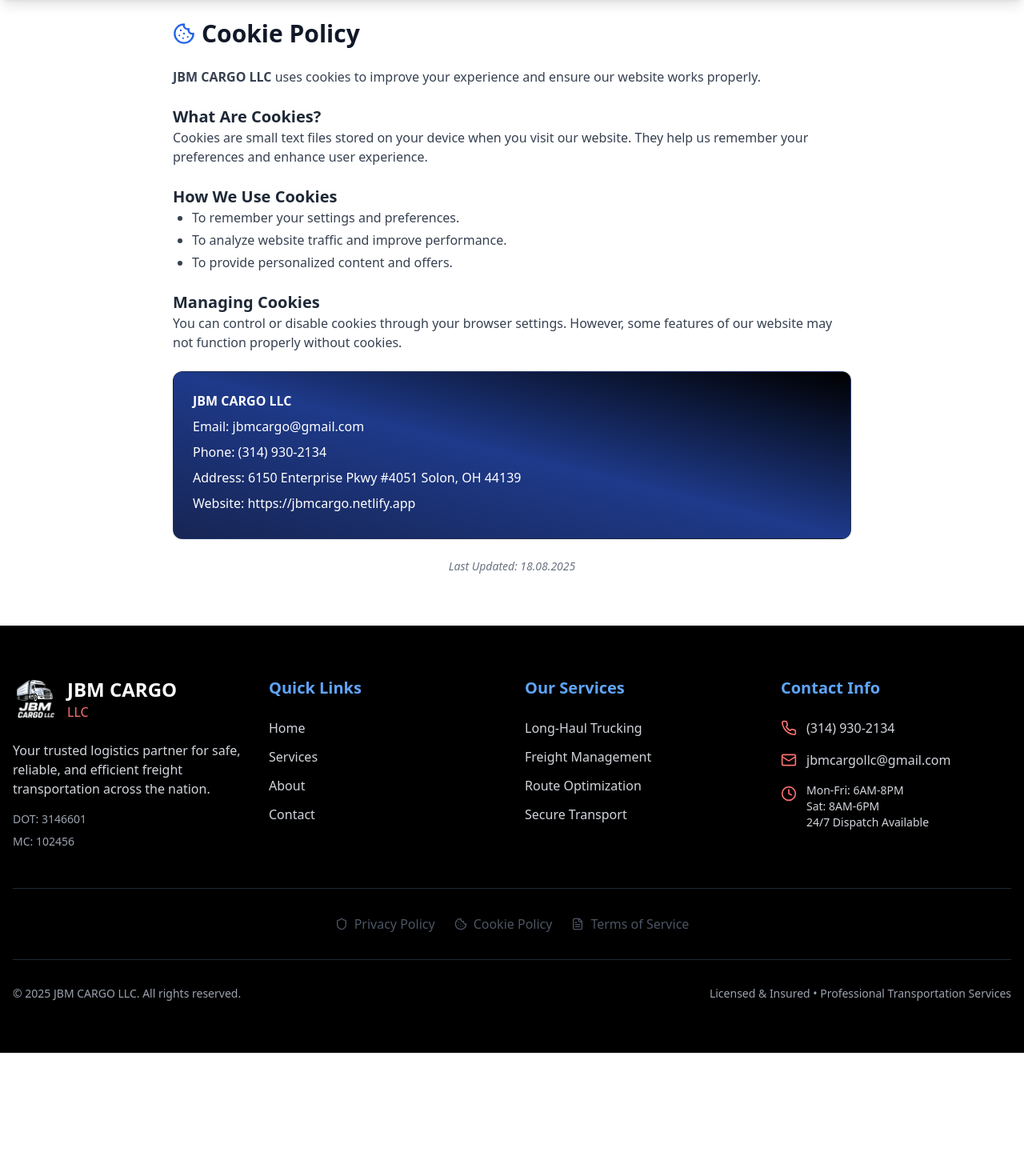
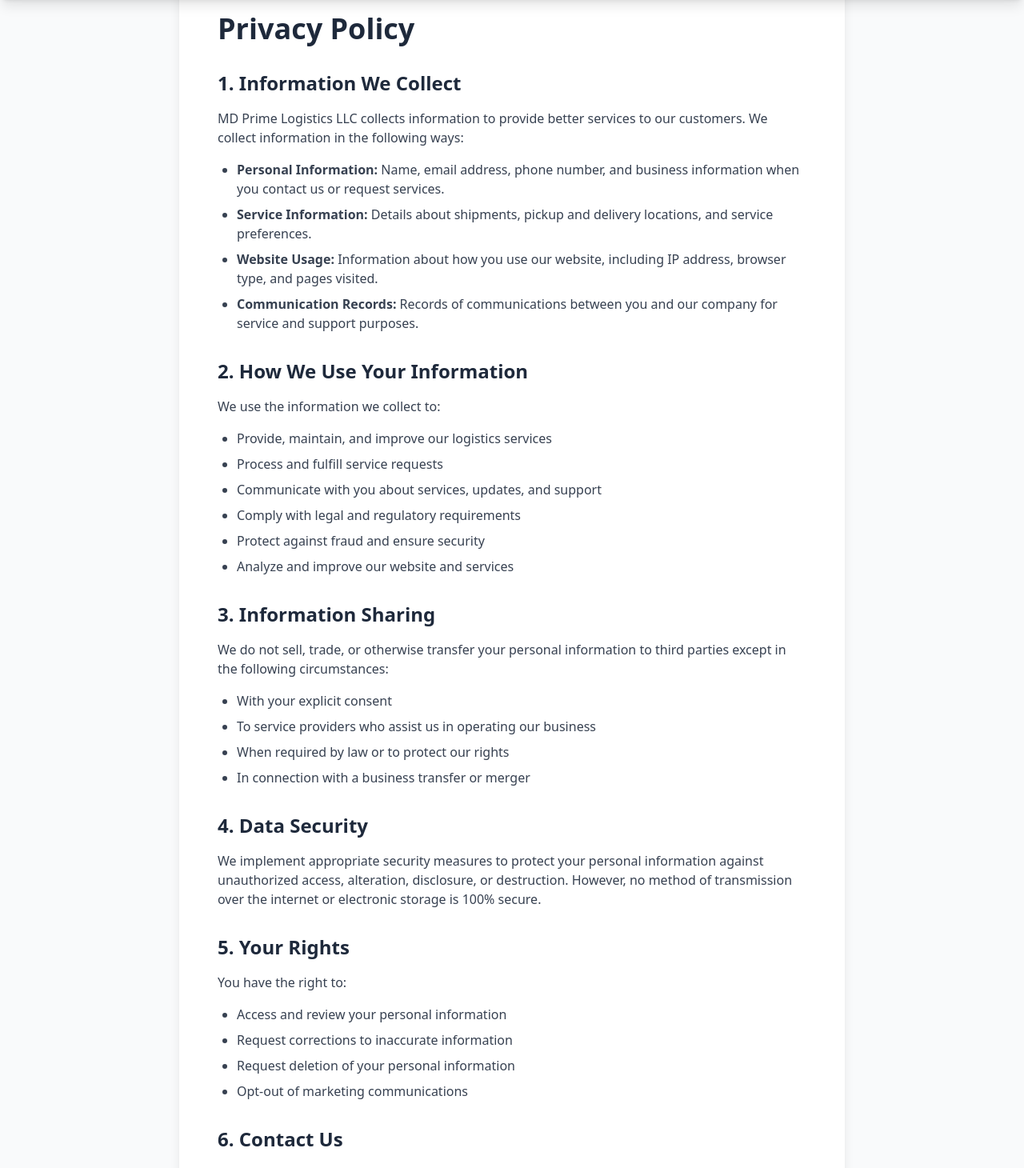
Before and after one commit to EasyRelay/jbm_cargo, a React (Vite) app: page /cookie_policy in a window 1280 px wide. Shown: the part 80-1540 px from the top of the page at 80% size. Before the commit the page ends 1396 px from the top, so only its background shows below. Built offline with nearby package versions, Linux system fonts and the light colour scheme.

Commit message:
Update CookiePolicy.tsx

```diff
--- a/src/pages/CookiePolicy.tsx
+++ b/src/pages/CookiePolicy.tsx
@@ -1,52 +1,99 @@
-import React from "react";
-import { Cookie } from "lucide-react";
 
-const CookiePolicy: React.FC = () => {
-    return (
-        <div className="max-w-4xl mx-auto px-6 py-16 mt-10 space-y-6">
-            <h1 className="flex items-center text-3xl font-bold text-gray-900">
-                <Cookie className="h-7 w-7 text-blue-600 mr-2" /> Cookie Policy
-            </h1>
-            <p className="text-gray-700">
-                <span className="font-semibold">JBM CARGO LLC</span> uses cookies to improve your experience and ensure our website works properly.
-            </p>
+import { useEffect } from "react";
 
-            <section>
-                <h2 className="text-xl font-semibold text-gray-800">What Are Cookies?</h2>
-                <p className="text-gray-700">
-                    Cookies are small text files stored on your device when you visit our website. They help us remember your preferences and enhance user experience.
-                </p>
+const PrivacyPolicy = () => {
+
+  useEffect(() => {
+    window.scroll(0,0);
+  });
+
+  return (
+    <div className="min-h-screen bg-gray-50 py-12 animate-fade-in">
+      <div className="max-w-4xl mx-auto px-4 sm:px-6 lg:px-8">
+        <div className="bg-white rounded-lg shadow-lg p-8 md:p-12 animate-fade-in-up hover:shadow-xl transition-shadow duration-300">
+          <h1 className="text-4xl font-bold text-slate-800 mb-8 animate-fade-in-up">Privacy Policy</h1>
+
+          <div className="prose prose-lg max-w-none">
+
+            <section className="mb-8 animate-fade-in-up animation-delay-300">
+              <h2 className="text-2xl font-bold text-slate-800 mb-4">1. Information We Collect</h2>
+              <p className="text-gray-700 mb-4">
+                MD Prime Logistics LLC collects information to provide better services to our customers. We collect information in the following ways:
+              </p>
+              <ul className="list-disc pl-6 space-y-2 text-gray-700">
+                <li><strong>Personal Information:</strong> Name, email address, phone number, and business information when you contact us or request services.</li>
+                <li><strong>Service Information:</strong> Details about shipments, pickup and delivery locations, and service preferences.</li>
+                <li><strong>Website Usage:</strong> Information about how you use our website, including IP address, browser type, and pages visited.</li>
+                <li><strong>Communication Records:</strong> Records of communications between you and our company for service and support purposes.</li>
+              </ul>
             </section>
 
-            <section>
-                <h2 className="text-xl font-semibold text-gray-800">How We Use Cookies</h2>
-                <ul className="list-disc pl-6 text-gray-700 space-y-1">
-                    <li>To remember your settings and preferences.</li>
-                    <li>To analyze website traffic and improve performance.</li>
-                    <li>To provide personalized content and offers.</li>
-                </ul>
+            <section className="mb-8 animate-fade-in-up animation-delay-400">
+              <h2 className="text-2xl font-bold text-slate-800 mb-4">2. How We Use Your Information</h2>
+              <p className="text-gray-700 mb-4">We use the information we collect to:</p>
+              <ul className="list-disc pl-6 space-y-2 text-gray-700">
+                <li>Provide, maintain, and improve our logistics services</li>
+                <li>Process and fulfill service requests</li>
+                <li>Communicate with you about services, updates, and support</li>
+                <li>Comply with legal and regulatory requirements</li>
+                <li>Protect against fraud and ensure security</li>
+                <li>Analyze and improve our website and services</li>
+              </ul>
             </section>
 
-            <section>
-                <h2 className="text-xl font-semibold text-gray-800">Managing Cookies</h2>
-                <p className="text-gray-700">
-                    You can control or disable cookies through your browser settings. However, some features of our website may not function properly without cookies.
-                </p>
+            <section className="mb-8 animate-fade-in-up animation-delay-500">
+              <h2 className="text-2xl font-bold text-slate-800 mb-4">3. Information Sharing</h2>
+              <p className="text-gray-700 mb-4">
+                We do not sell, trade, or otherwise transfer your personal information to third parties except in the following circumstances:
+              </p>
+              <ul className="list-disc pl-6 space-y-2 text-gray-700">
+                <li>With your explicit consent</li>
+                <li>To service providers who assist us in operating our business</li>
+                <li>When required by law or to protect our rights</li>
+                <li>In connection with a business transfer or merger</li>
+              </ul>
             </section>
 
-            <div className="from-blue-950 via-blue-900 to-black bg-gradient-to-tr text-white p-6 rounded-xl border border-gray-700/40 mt-6">
-                <p className="mb-2 font-bold text-white">JBM CARGO LLC</p>
-                <p className="mb-2">Email: jbmcargo@gmail.com</p>
-                <p className="mb-2">Phone: (314) 930-2134</p>
-                <p className="mb-2">Address: 6150 Enterprise Pkwy #4051 Solon, OH 44139</p>
-                <p className="mb-2">Website: https://jbmcargo.netlify.app</p>
-            </div>
+            <section className="mb-8 animate-fade-in-up animation-delay-600">
+              <h2 className="text-2xl font-bold text-slate-800 mb-4">4. Data Security</h2>
+              <p className="text-gray-700">
+                We implement appropriate security measures to protect your personal information against unauthorized access,
+                alteration, disclosure, or destruction. However, no method of transmission over the internet or electronic
+                storage is 100% secure.
+              </p>
+            </section>
 
-            <p className="text-sm text-gray-500 mt-12 text-center italic">
-                Last Updated: 18.08.2025
-            </p>
+            <section className="mb-8 animate-fade-in-up animation-delay-700">
+              <h2 className="text-2xl font-bold text-slate-800 mb-4">5. Your Rights</h2>
+              <p className="text-gray-700 mb-4">You have the right to:</p>
+              <ul className="list-disc pl-6 space-y-2 text-gray-700">
+                <li>Access and review your personal information</li>
+                <li>Request corrections to inaccurate information</li>
+                <li>Request deletion of your personal information</li>
+                <li>Opt-out of marketing communications</li>
+              </ul>
+            </section>
+
+            <section className="mb-8 animate-fade-in-up animation-delay-800">
+              <h2 className="text-2xl font-bold text-slate-800 mb-4">6. Contact Us</h2>
+              <p className="text-gray-700">
+                If you have questions about this Privacy Policy, please contact us at:
+              </p>
+              <div className="bg-gray-50 p-4 rounded-lg mt-4 hover:bg-gray-100 transition-colors duration-300">
+                <p className="text-gray-700">
+                  <strong>MD Prime Logistics LLC</strong><br />
+                  5960 Fairview Rd, Suite 400<br />
+                  Charlotte, NC 28210<br />
+                  Phone: (443) 625-1223<br />
+                  Email: dispatch@mdprimelogistics.com
+                </p>
+              </div>
+            </section>
+          </div>
         </div>
-    );
+      </div>
+    </div>
+  );
 };
 
-export default CookiePolicy;
+export default PrivacyPolicy;
```
